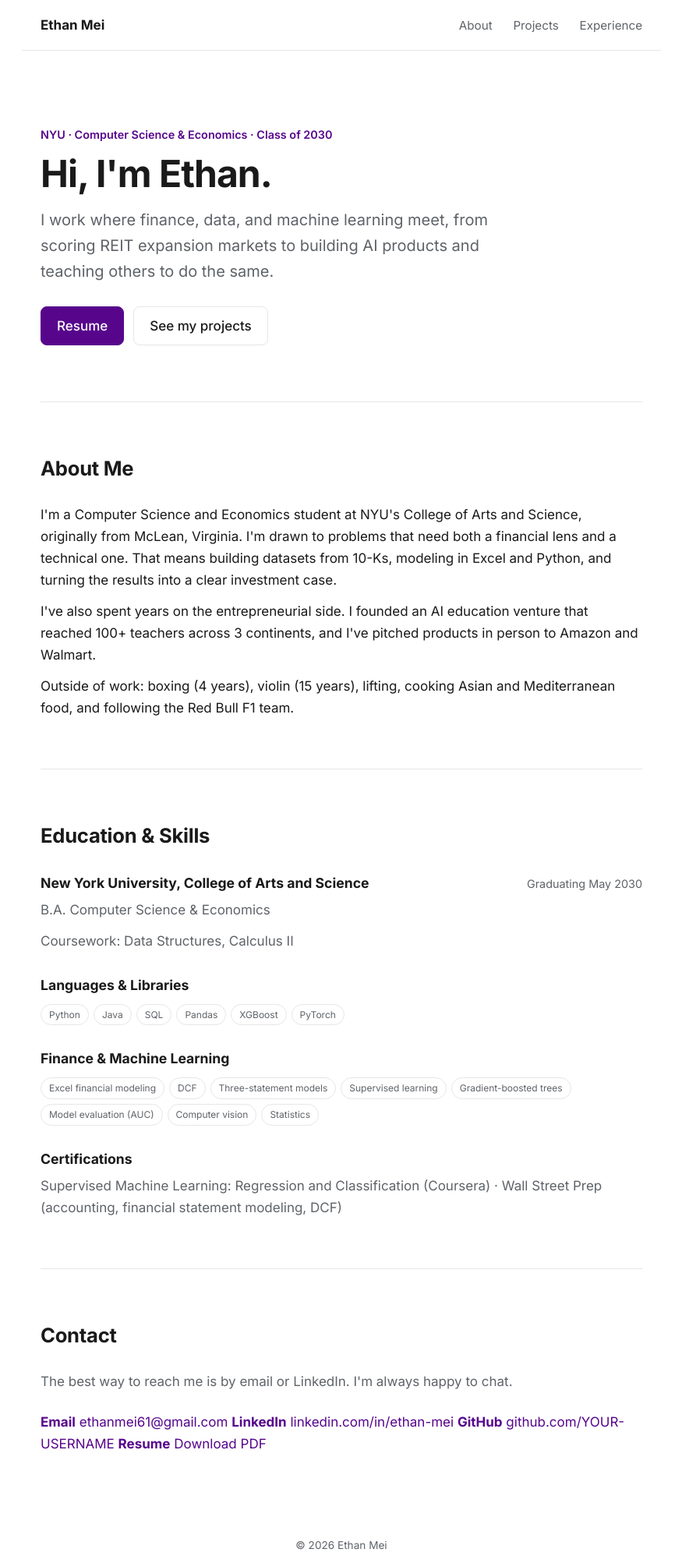
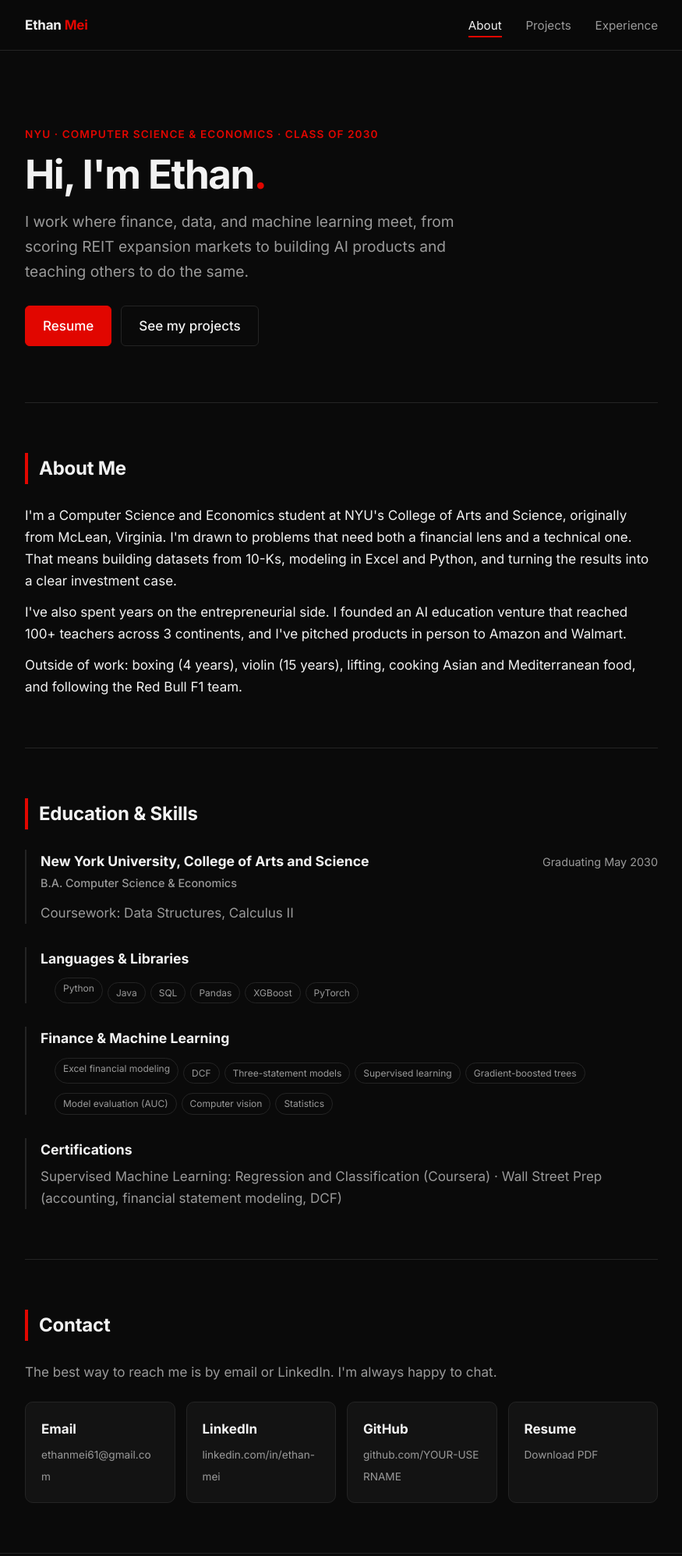
Before and after one commit to WOTBGod/wotbgod.github.io, a plain HTML site: page index.html in a window 1280 px wide. Shown: the top 1996 px of the page at 78% size, without its empty margins (202-1077 px from the left). Drawn offline with Linux system fonts and the light colour scheme.

Commit message:
Update style.css

```diff
--- a/style.css
+++ b/style.css
@@ -1,22 +1,12 @@
-/* ---------- Colors & basics (change --accent to restyle the whole site) ---------- */
+/* ---------- Colors (black & red) — tweak these to restyle every page ---------- */
 :root {
-  --bg: #ffffff;
-  --text: #1a1a1a;
-  --muted: #5f6368;
-  --border: #e6e6e6;
-  --card: #fafafa;
-  --accent: #57068c; /* NYU violet */
-}
-
-@media (prefers-color-scheme: dark) {
-  :root {
-    --bg: #111214;
-    --text: #ececec;
-    --muted: #a0a4ab;
-    --border: #2a2c30;
-    --card: #18191c;
-    --accent: #b48cff;
-  }
+  --bg: #0a0a0a;
+  --text: #f2f2f2;
+  --muted: #9a9a9a;
+  --border: #242424;
+  --card: #131313;
+  --accent: #e10600;        /* red */
+  --accent-hover: #ff2a1f;
 }
 
 * { box-sizing: border-box; margin: 0; padding: 0; }
@@ -32,10 +22,10 @@ body {
 }
 
 a { color: var(--accent); text-decoration: none; }
-a:hover { text-decoration: underline; }
+a:hover { color: var(--accent-hover); }
 
 main {
-  max-width: 820px;
+  max-width: 860px;
   margin: 0 auto;
   padding: 0 24px;
 }
@@ -43,63 +33,87 @@ main {
 section { padding: 64px 0; border-bottom: 1px solid var(--border); }
 section:last-child { border-bottom: none; }
 
-h1 { font-size: 3rem; line-height: 1.1; letter-spacing: -0.02em; margin-bottom: 16px; }
-h2 { font-size: 1.6rem; margin-bottom: 24px; letter-spacing: -0.01em; }
+h1 { font-size: 3.2rem; line-height: 1.05; letter-spacing: -0.03em; margin-bottom: 18px; }
+h1 .red { color: var(--accent); }
+h2 {
+  font-size: 1.5rem;
+  margin-bottom: 26px;
+  letter-spacing: -0.01em;
+  padding-left: 14px;
+  border-left: 4px solid var(--accent);
+}
 h3 { font-size: 1.1rem; }
 p + p { margin-top: 12px; }
 
-/* ---------- Nav ---------- */
-.nav {
+/* ---------- Nav (shared by all pages) ---------- */
+.nav-wrap {
   position: sticky;
   top: 0;
   z-index: 10;
+  background: rgba(10, 10, 10, 0.92);
+  backdrop-filter: blur(8px);
+  border-bottom: 1px solid var(--border);
+}
+.nav {
   display: flex;
   justify-content: space-between;
   align-items: center;
-  max-width: 820px;
+  max-width: 860px;
   margin: 0 auto;
   padding: 18px 24px;
-  background: var(--bg);
-  border-bottom: 1px solid var(--border);
 }
-.logo { font-weight: 700; color: var(--text); }
-.nav nav a { margin-left: 22px; color: var(--muted); font-size: 0.95rem; }
-.nav nav a:hover { color: var(--text); text-decoration: none; }
+.logo { font-weight: 700; color: var(--text); letter-spacing: -0.01em; }
+.logo span { color: var(--accent); }
+.logo:hover { color: var(--text); }
+.nav nav a {
+  margin-left: 26px;
+  color: var(--muted);
+  font-size: 0.95rem;
+  padding-bottom: 4px;
+  border-bottom: 2px solid transparent;
+}
+.nav nav a:hover { color: var(--text); }
+.nav nav a.active { color: var(--text); border-bottom-color: var(--accent); }
 
-/* ---------- Hero ---------- */
+/* ---------- Page header / hero ---------- */
 .hero { padding: 96px 0 72px; }
+.page-header { padding: 80px 0 24px; border-bottom: none; }
 .eyebrow {
   color: var(--accent);
   font-weight: 600;
-  font-size: 0.9rem;
-  margin-bottom: 12px;
+  font-size: 0.85rem;
+  text-transform: uppercase;
+  letter-spacing: 0.08em;
+  margin-bottom: 14px;
 }
-.lead { font-size: 1.25rem; color: var(--muted); max-width: 600px; }
+.lead { font-size: 1.2rem; color: var(--muted); max-width: 620px; }
 
 /* ---------- Buttons ---------- */
 .buttons { display: flex; gap: 12px; flex-wrap: wrap; margin-top: 28px; }
 .btn {
   display: inline-block;
-  padding: 10px 20px;
+  padding: 11px 22px;
   border: 1px solid var(--border);
-  border-radius: 8px;
+  border-radius: 6px;
   color: var(--text);
   font-weight: 500;
+  transition: border-color 0.15s ease, background 0.15s ease;
 }
-.btn:hover { border-color: var(--accent); text-decoration: none; }
+.btn:hover { border-color: var(--accent); color: var(--text); }
 .btn.primary { background: var(--accent); border-color: var(--accent); color: #fff; }
+.btn.primary:hover { background: var(--accent-hover); border-color: var(--accent-hover); }
 
 /* ---------- Project cards ---------- */
 .grid {
   display: grid;
-  grid-template-columns: repeat(auto-fit, minmax(240px, 1fr));
+  grid-template-columns: repeat(auto-fit, minmax(250px, 1fr));
   gap: 18px;
 }
 .card {
   background: var(--card);
   border: 1px solid var(--border);
-  border-radius: 12px;
-  padding: 22px;
+  border-radius: 10px;
+  padding: 24px;
   display: flex;
   flex-direction: column;
   gap: 10px;
@@ -107,6 +121,7 @@ p + p { margin-top: 12px; }
 }
 .card:hover { transform: translateY(-3px); border-color: var(--accent); }
 .card p { color: var(--muted); font-size: 0.95rem; flex-grow: 1; }
+.card .when { color: var(--accent); font-size: 0.8rem; font-weight: 600; }
 
 .tags { display: flex; flex-wrap: wrap; gap: 6px; list-style: none; }
 .tags li {
@@ -117,19 +132,44 @@ p + p { margin-top: 12px; }
   color: var(--muted);
 }
 
-/* ---------- Leadership items ---------- */
-.item + .item { margin-top: 28px; }
+/* ---------- Experience timeline items ---------- */
+.item {
+  padding-left: 18px;
+  border-left: 2px solid var(--border);
+  transition: border-color 0.15s ease;
+}
+.item:hover { border-left-color: var(--accent); }
+.item + .item { margin-top: 30px; }
 .item-head {
   display: flex;
   justify-content: space-between;
   align-items: baseline;
   gap: 12px;
-  margin-bottom: 6px;
 }
 .item-head span { color: var(--muted); font-size: 0.9rem; white-space: nowrap; }
+.role { color: var(--accent); font-size: 0.9rem; font-weight: 500; margin: 2px 0 8px; }
+.item ul { color: var(--muted); padding-left: 18px; }
+.item li + li { margin-top: 6px; }
 .item p { color: var(--muted); }
 
-#contact p { margin-bottom: 20px; color: var(--muted); }
+/* ---------- Contact links ---------- */
+.contact-grid {
+  display: grid;
+  grid-template-columns: repeat(auto-fit, minmax(180px, 1fr));
+  gap: 14px;
+}
+.contact-card {
+  display: block;
+  background: var(--card);
+  border: 1px solid var(--border);
+  border-radius: 10px;
+  padding: 20px;
+  color: var(--text);
+  transition: border-color 0.15s ease, transform 0.15s ease;
+}
+.contact-card:hover { border-color: var(--accent); color: var(--text); transform: translateY(-3px); }
+.contact-card strong { display: block; margin-bottom: 4px; }
+.contact-card span { color: var(--muted); font-size: 0.85rem; word-break: break-all; }
 
 /* ---------- Footer ---------- */
 footer {
@@ -137,12 +177,15 @@ footer {
   padding: 40px 24px;
   color: var(--muted);
   font-size: 0.85rem;
+  border-top: 1px solid var(--border);
 }
 
 /* ---------- Mobile ---------- */
 @media (max-width: 600px) {
-  h1 { font-size: 2.3rem; }
-  .nav nav a { margin-left: 14px; font-size: 0.85rem; }
+  h1 { font-size: 2.4rem; }
+  .nav { flex-direction: column; gap: 10px; }
+  .nav nav a { margin: 0 10px; font-size: 0.9rem; }
   .hero { padding: 64px 0 48px; }
+  .page-header { padding: 56px 0 16px; }
   .item-head { flex-direction: column; gap: 0; }
 }
```
